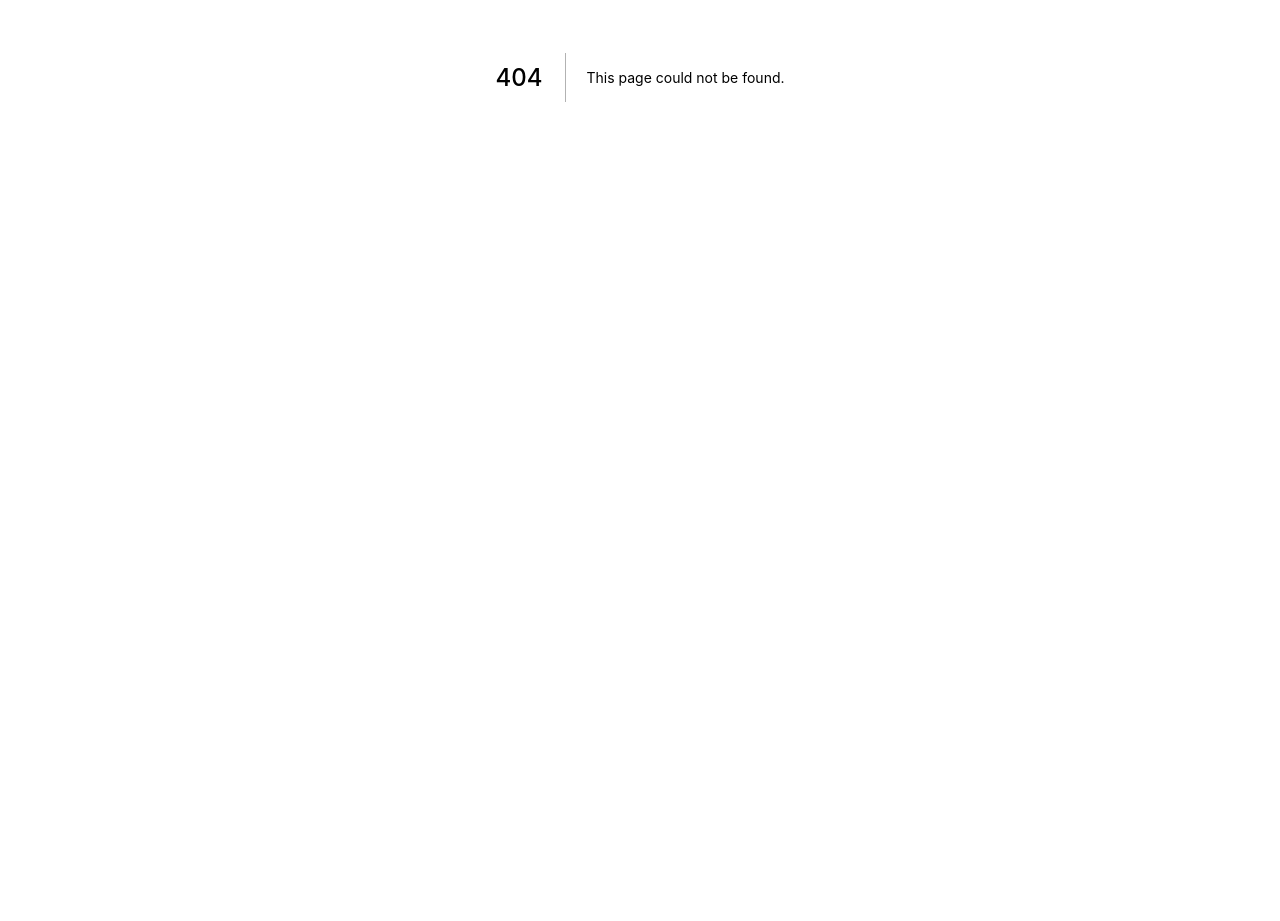
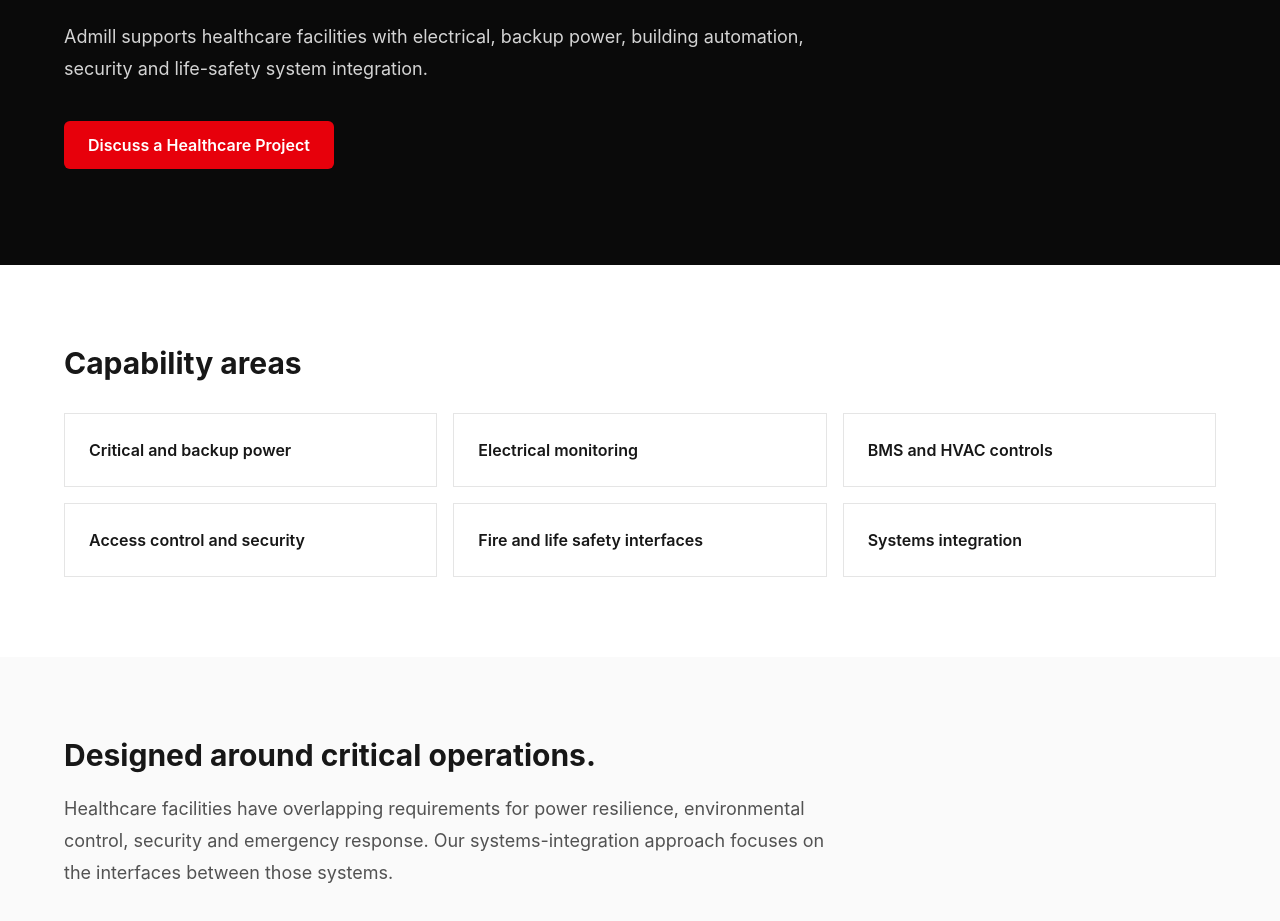
Before and after one commit to smokd/admill-landing, a Next.js app in the folder admill-landing-page/: page /industries/healthcare in a window 1280 px wide. Before the commit this address had no page. Shown: the part 323-1244 px from the top of the page. Before the commit the page ends 800 px from the top, so only its background shows below. Built offline with nearby package versions, Linux system fonts and the light colour scheme.

Commit message:
Add healthcare industry landing page

```diff
--- /dev/null
+++ b/admill-landing-page/app/industries/healthcare/page.tsx
@@ -0,0 +1,21 @@
+import type { Metadata } from "next";
+import Link from "next/link";
+
+export const metadata: Metadata = {
+  title: "Electrical & Building Systems for Healthcare in Zimbabwe",
+  description: "Critical power, building automation, security, monitoring and life-safety systems for healthcare facilities in Zimbabwe.",
+  alternates: { canonical: "/industries/healthcare" },
+};
+
+const areas = ["Critical and backup power", "Electrical monitoring", "BMS and HVAC controls", "Access control and security", "Fire and life safety interfaces", "Systems integration"];
+
+export default function HealthcarePage() {
+  return (
+    <main className="min-h-screen bg-white text-neutral-900">
+      <section className="bg-neutral-950 px-6 py-24 text-white"><div className="mx-auto max-w-6xl"><p className="text-sm font-semibold uppercase tracking-[0.2em] text-red-400">Healthcare</p><h1 className="mt-5 max-w-4xl text-4xl font-bold md:text-6xl">Reliable facility systems for environments where continuity matters.</h1><p className="mt-7 max-w-3xl text-lg leading-8 text-neutral-300">Admill supports healthcare facilities with electrical, backup power, building automation, security and life-safety system integration.</p><Link href="/#contact" className="mt-9 inline-block rounded-md bg-red-600 px-6 py-3 font-semibold">Discuss a Healthcare Project</Link></div></section>
+      <section className="px-6 py-20"><div className="mx-auto max-w-6xl"><h2 className="text-3xl font-bold">Capability areas</h2><div className="mt-8 grid gap-4 md:grid-cols-3">{areas.map((x) => <div key={x} className="border border-neutral-200 p-6 font-semibold">{x}</div>)}</div></div></section>
+      <section className="bg-neutral-50 px-6 py-20"><div className="mx-auto max-w-6xl"><h2 className="text-3xl font-bold">Designed around critical operations.</h2><p className="mt-5 max-w-3xl text-lg leading-8 text-neutral-600">Healthcare facilities have overlapping requirements for power resilience, environmental control, security and emergency response. Our systems-integration approach focuses on the interfaces between those systems.</p></div></section>
+      <section className="px-6 py-20"><div className="mx-auto max-w-6xl rounded-2xl bg-neutral-950 p-8 text-white md:p-12"><h2 className="text-3xl font-bold">Planning a healthcare facility project?</h2><p className="mt-4 max-w-2xl text-neutral-300">Tell us about the existing infrastructure or new-build requirements and we can help define the engineering scope.</p><Link href="/#contact" className="mt-7 inline-block rounded-md bg-red-600 px-6 py-3 font-semibold">Request Engineering Consultation</Link></div></section>
+    </main>
+  );
+}
```
